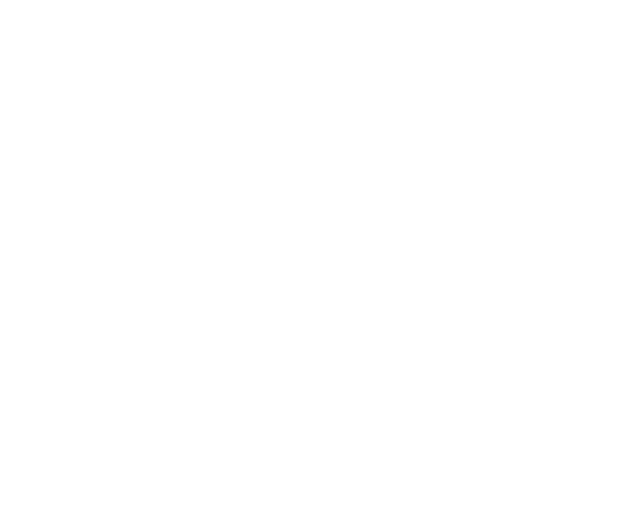
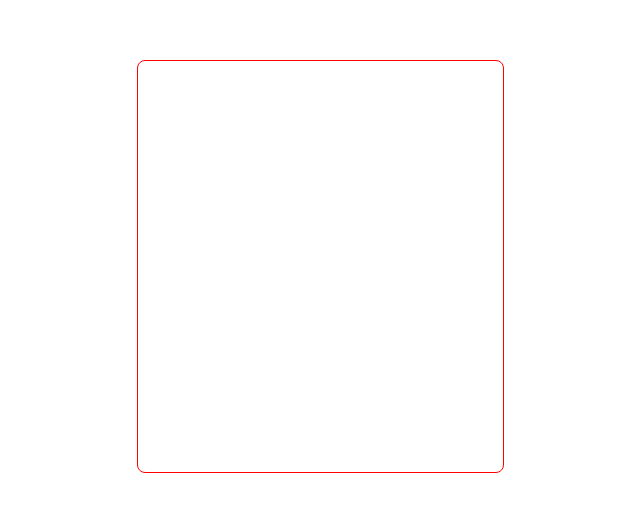
Before and after one commit to AvetBadalyan/Cretrix-task, a React (Create React App) app: page / in a window 1280 px wide. Shown: the part 134-646 px from the top of the page, without its empty margins (320-960 px from the left). Built offline with nearby package versions, Linux system fonts and the light colour scheme.

Commit message:
feat: add images to project

```diff
--- a/src/App.css
+++ b/src/App.css
@@ -2,11 +2,12 @@
   display: flex;
   justify-content: center;
   align-items: center;
+  height: 100vh;
 }
 
 .container {
   width: 367px;
   height: 413px;
-  border: 1px solid rgba(0, 0, rgb(0, 229, 255), 0.9);
+  border: 1px solid red;
   border-radius: 8px;
 }
```
Also changed, not shown: src/assets/Cover Image.jpg (added), src/assets/girl.jpg (added).
